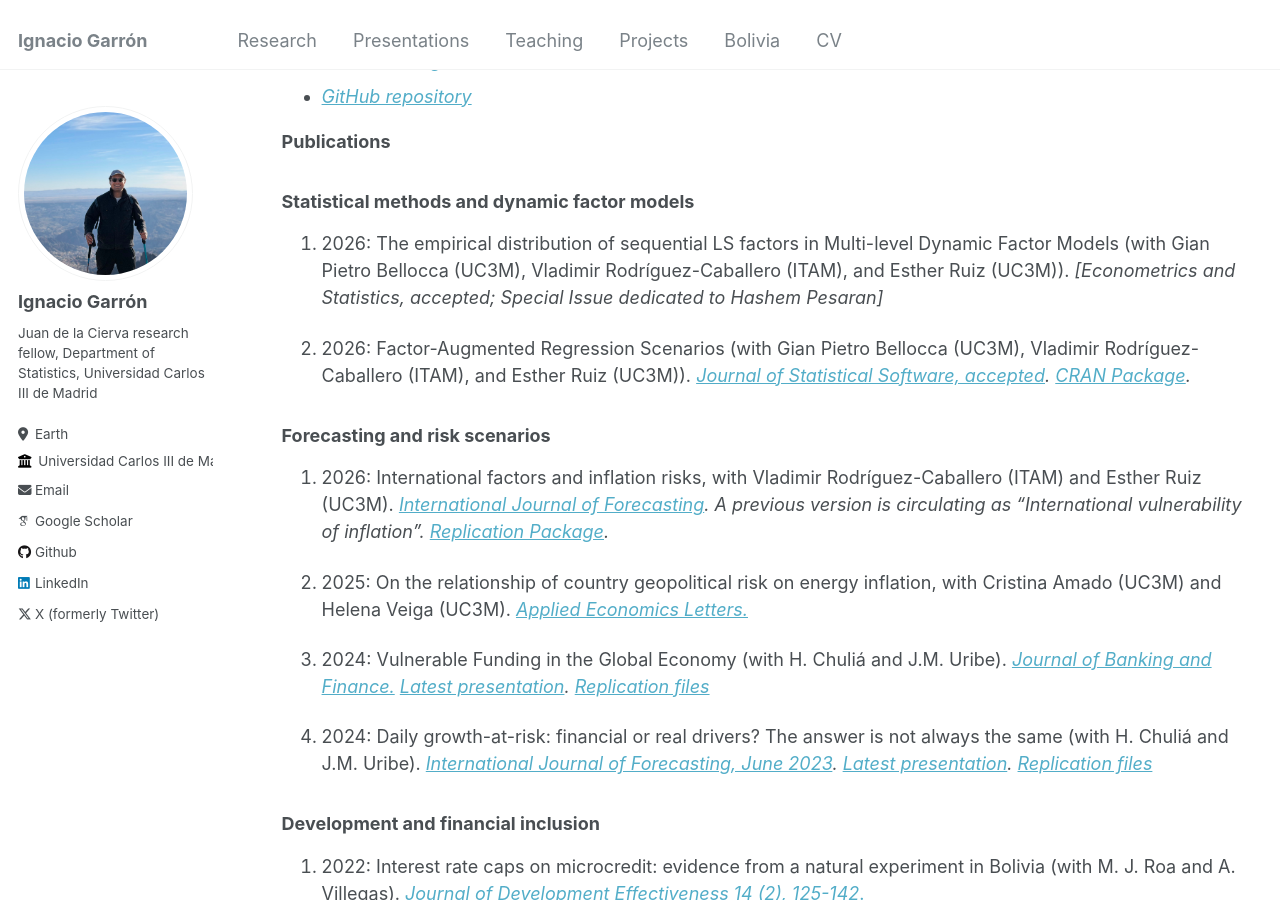
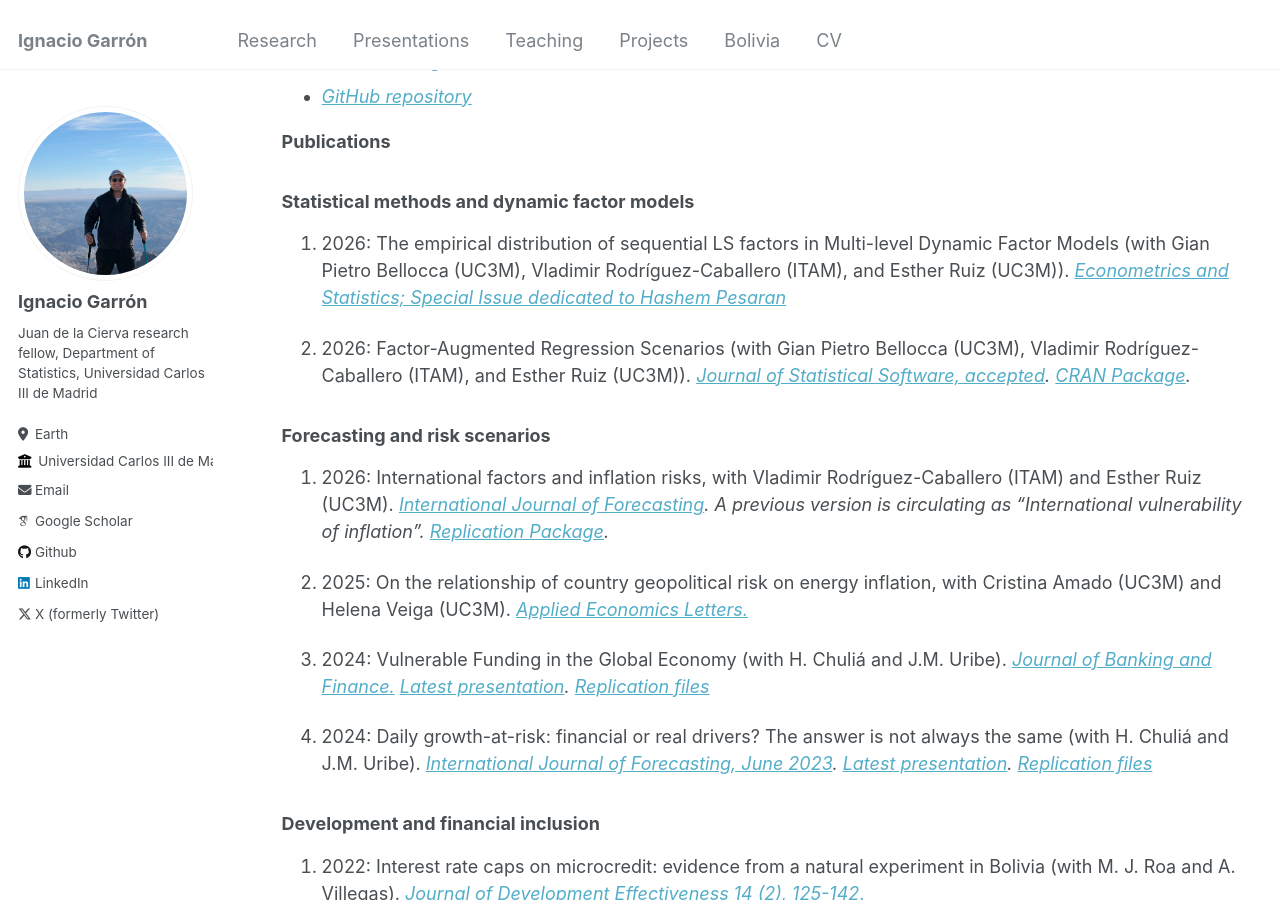
Before and after one commit to IgnacioGarron/IgnacioGarron.github.io, a Jekyll site: the page built from _pages/publications.md, in a window 1280 px wide and 900 px high, scrolled down 305 px. Built offline with Jekyll 4.4.1, drawn with Linux system fonts in a browser that asks for light colours; some web fonts are replaced.

Commit message:
Update publications.md

```diff
--- a/_pages/publications.md
+++ b/_pages/publications.md
@@ -23,7 +23,7 @@ author_profile: true
 
 ### Statistical methods and dynamic factor models
 
-1. 2026: The empirical distribution of sequential LS factors in Multi-level Dynamic Factor Models (with Gian Pietro Bellocca (UC3M), Vladimir Rodríguez-Caballero (ITAM), and Esther Ruiz (UC3M)). *[Econometrics and Statistics, accepted; Special Issue dedicated to Hashem Pesaran]*
+1. 2026: The empirical distribution of sequential LS factors in Multi-level Dynamic Factor Models (with Gian Pietro Bellocca (UC3M), Vladimir Rodríguez-Caballero (ITAM), and Esther Ruiz (UC3M)). *[Econometrics and Statistics; Special Issue dedicated to Hashem Pesaran](https://www.sciencedirect.com/science/article/pii/S2452306226000535)*
 
 
 2. 2026: Factor-Augmented Regression Scenarios (with Gian Pietro Bellocca (UC3M), Vladimir Rodríguez-Caballero (ITAM), and Esther Ruiz (UC3M)).
```
